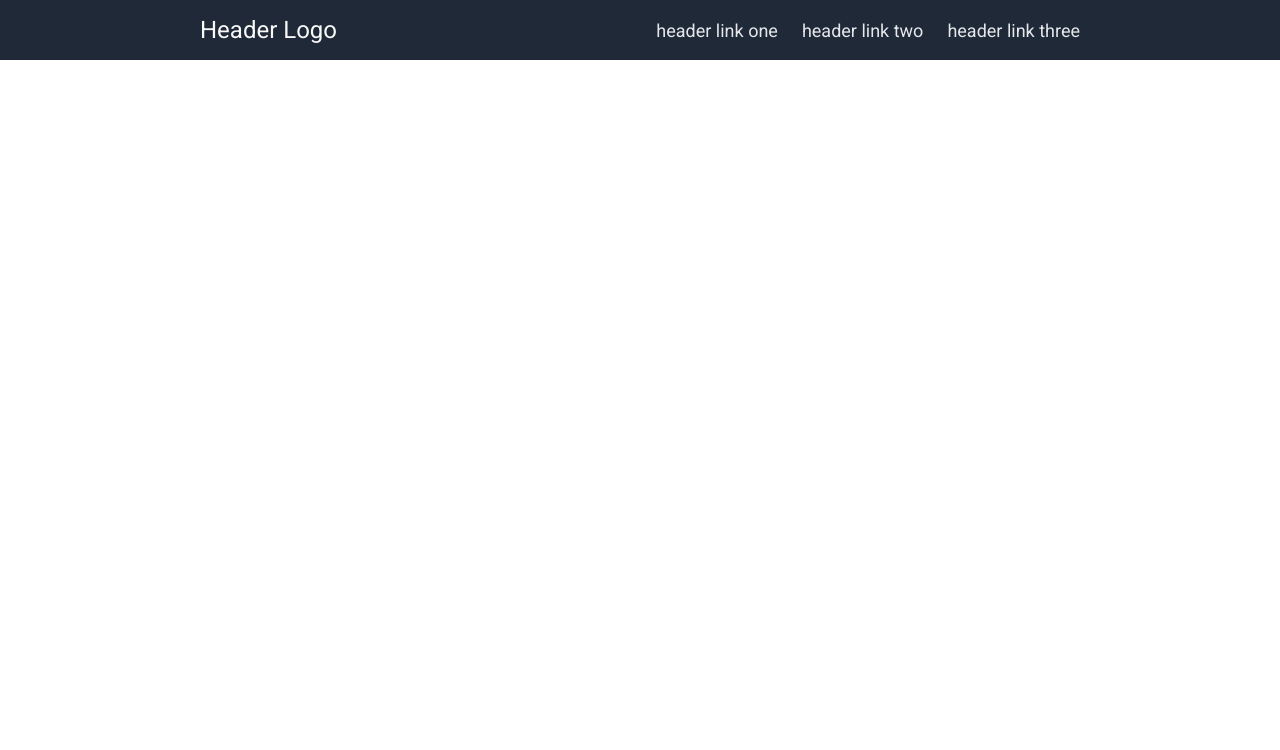
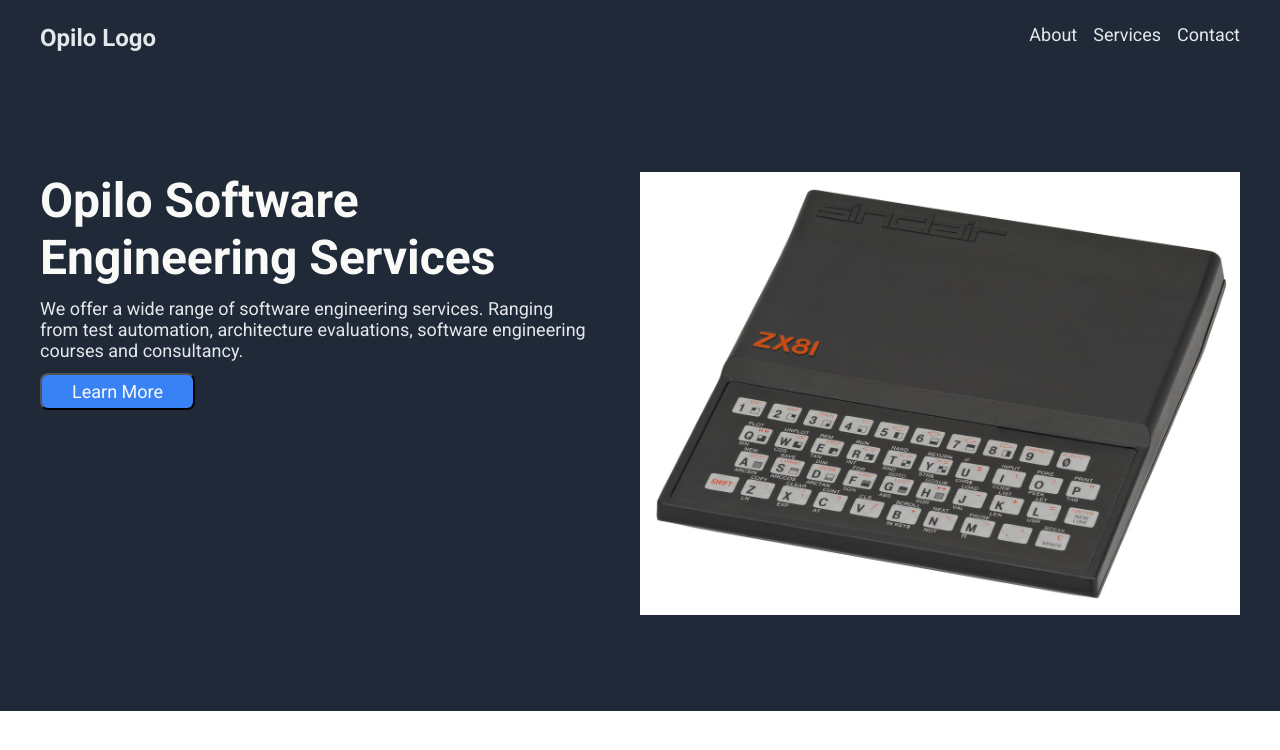
Before and after one commit to nheirbaut/odin-landing-page, a plain HTML site: page index.html in a window 1280 px wide. Drawn offline with Linux system fonts and the light colour scheme.

Commit message:
Add hero section

```diff
--- a/index.html
+++ b/index.html
@@ -1,31 +1,45 @@
 <!DOCTYPE html>
 <html lang="en">
+
 <head>
     <meta charset="UTF-8">
     <meta name="viewport" content="width=device-width, initial-scale=1.0">
     <link rel="stylesheet" href="style.css">
-    <title>Awesome website</title>
+    <title>Opilo website</title>
 </head>
+
 <body>
 
-    <div class="header">
-        <div class="logo">Header Logo</div>
-        <ul>
-            <li><a href="#">header link one</a></li>
-            <li><a href="#">header link two</a></li>
-            <li><a href="#">header link three</a></li>
-        </ul>
-    </div>
+    <header>
+        <nav>
+            <ul>
+                <li class="logo"><a href="#">Opilo Logo</a></li>
+                <li><a href="#">About</a></li>
+                <li><a href="#">Services</a></li>
+                <li><a href="#">Contact</a></li>
+            </ul>
+        </nav>
 
-    <div class="hero"></div>
+        <div class="hero-section">
+            <div class="hero-text">
+                <h1>Opilo Software Engineering Services</h1>
+                <p>We offer a wide range of software engineering services. Ranging from test automation, architecture evaluations, software engineering courses and consultancy.</p>
+                <button>Learn More</button>
+            </div>
+            <img class="hero-image" src="./images/zx81.jpg" alt="Hero image">
+        </div>
+    </header>
 
-    <div class="content"></div>
+    <main>
+        <div class="content"></div>
 
-    <div class="quote"></div>
+        <div class="quote"></div>
 
-    <div class="call-to-action"></div>
+        <div class="call-to-action"></div>
+    </main>
 
-    <div class="footer"></div>
+    <footer></footer>
 
 </body>
+
 </html>
--- a/style.css
+++ b/style.css
@@ -5,30 +5,78 @@
     margin: 0;
     box-sizing: border-box;
     font-family: 'Roboto', Helvetica, sans-serif;
+    list-style: none;
+    text-decoration: none;
 }
 
-.header {
+body {
     display: flex;
+    flex-direction: column;
+}
+
+header {
     background-color: #1f2937;
-    justify-content: space-between;
-    align-items: center;
-    padding: 16px 200px;
+}
+
+nav {
+    width: 1200px;
+    margin: 0 auto;
+    padding: 24px 0;
+}
+
+nav ul {
+    display: flex;
+    gap: 16px;
+}
+
+a {
+    font-size: 18px;
+    color: #e5e7eb;
 }
 
 .logo {
-    font-size: 24px;
-    color: #f9faf8;
-
+    margin-right: auto;
 }
 
-ul {
-    display: flex;
-    list-style: none;
-    gap: 24px;
+.logo a {
+    font-weight: bold;
+    font-size: 24px;
 }
 
-a {
-    text-decoration: none;
+.hero-section {
+    display: flex;
+    width: 1200px;
+    margin: 0 auto;
+    padding: 96px 0;
+}
+
+.hero-text {
+    flex: 1;
+    padding-right: 48px;
+}
+
+.hero-text h1 {
+    font-size: 48px;
+    color: #f9faf8;
+    padding-bottom: 12px;
+}
+
+.hero-text p {
+    font-size: 18px;
     color: #e5e7eb;
+    padding-bottom: 12px;
+}
+
+.hero-text button {
     font-size: 18px;
+    padding: 6px 30px;
+    background-color: #3882f6;
+    color: #f9faf8;
+    border-radius: 8px;
 }
+
+.hero-image {
+    flex: 0;
+    width: 600px;
+    height: auto
+}
```
Also changed, not shown: images/zx81.jpg (added).
